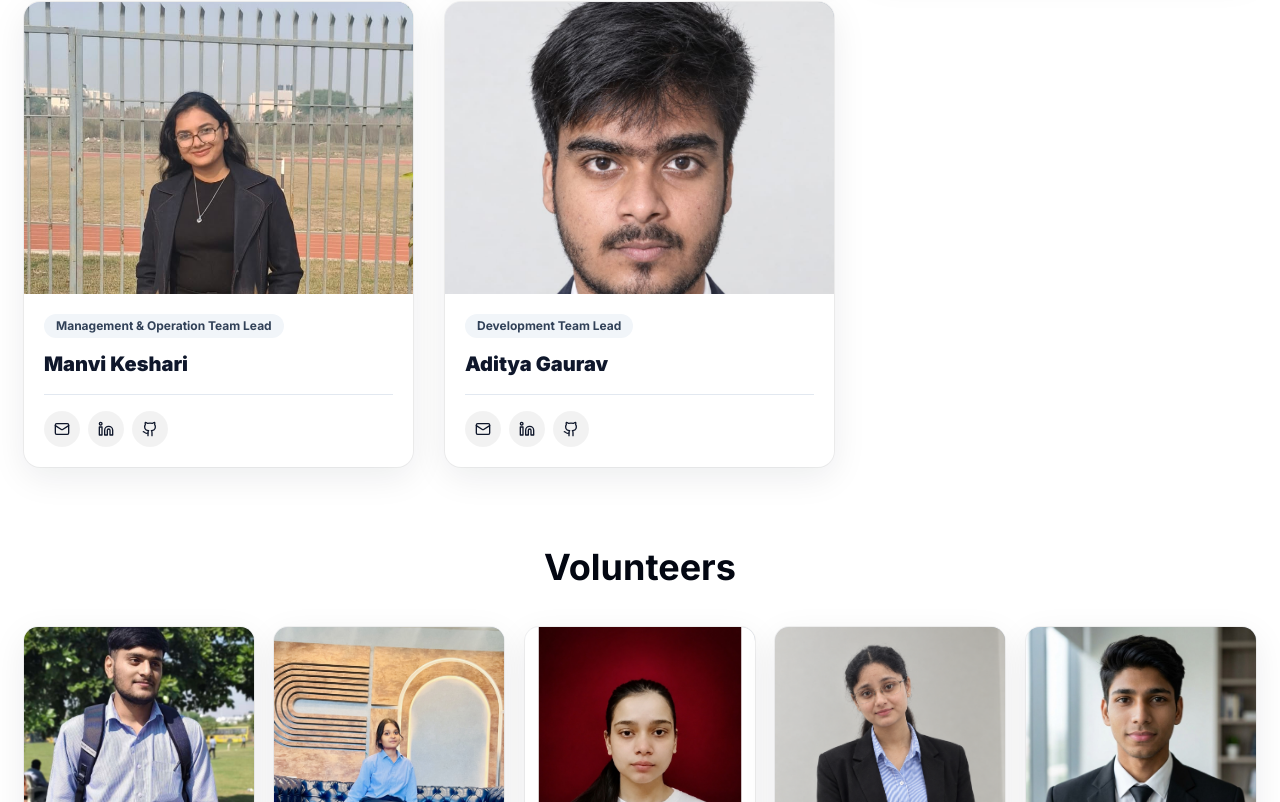
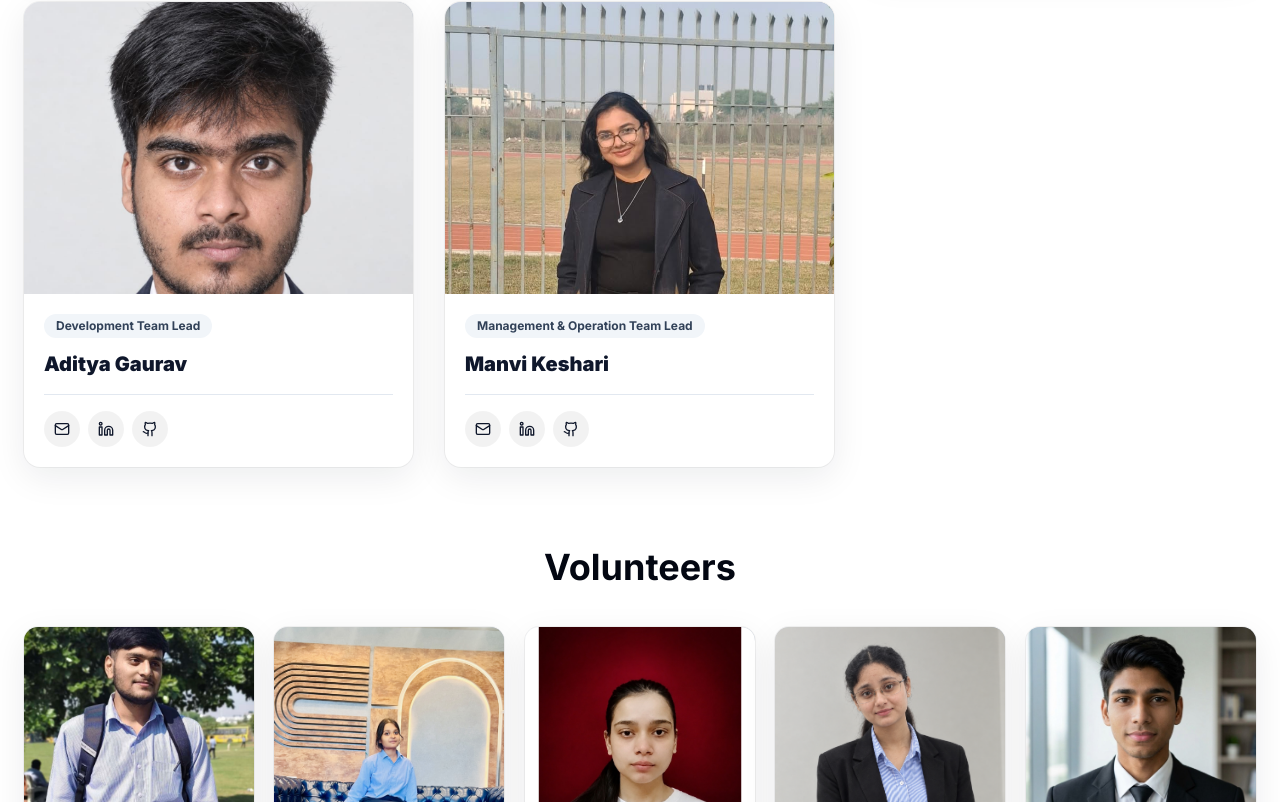
Before and after one commit to mishraji0519/wikiclubtech-nitin, a Next.js app in the folder WikiClub-Tech-UU-main/WikiClub-Tech-UU-main/: page /wikiclubtech-nitin/teams in a window 1280 px wide. Shown: the part 6052-6854 px from the top of the page. Built offline with nearby package versions, Linux system fonts and the light colour scheme.

Commit message:
Separate Manvi and Khushi team lead cards

```diff
--- a/WikiClub-Tech-UU-main/WikiClub-Tech-UU-main/src/data/team_data/currentRoster.ts
+++ b/WikiClub-Tech-UU-main/WikiClub-Tech-UU-main/src/data/team_data/currentRoster.ts
@@ -82,6 +82,17 @@ export const currentRoster: CurrentTeamMember[] = [
     github: 'https://github.com/khushi0753',
   },
   {
+    id: 'current-aditya-lead',
+    name: 'Aditya Gaurav',
+    role: 'Team Lead',
+    roleType: 'lead',
+    team: 'Development',
+    image: '/team/Aditya Gaurav.jpg',
+    email: 'aditya.wikiclubtech@gmail.com',
+    linkedin: 'https://www.linkedin.com/in/aditya-gaurav-973aa7321?utm_source=share_via&utm_content=profile&utm_medium=member_android',
+    github: 'https://github.com/Aditya-CS-ui',
+  },
+  {
     id: 'current-manvi-lead',
     name: 'Manvi Keshari',
     role: 'Team Lead',
@@ -92,15 +103,4 @@ export const currentRoster: CurrentTeamMember[] = [
     linkedin: 'https://www.linkedin.com/in/manvi-keshari-287aa2321',
     github: 'https://github.com/manvikeshari',
   },
-  {
-    id: 'current-aditya-lead',
-    name: 'Aditya Gaurav',
-    role: 'Team Lead',
-    roleType: 'lead',
-    team: 'Development',
-    image: '/team/Aditya Gaurav.jpg',
-    email: 'aditya.wikiclubtech@gmail.com',
-    linkedin: 'https://www.linkedin.com/in/aditya-gaurav-973aa7321?utm_source=share_via&utm_content=profile&utm_medium=member_android',
-    github: 'https://github.com/Aditya-CS-ui',
-  },
 ];
```
